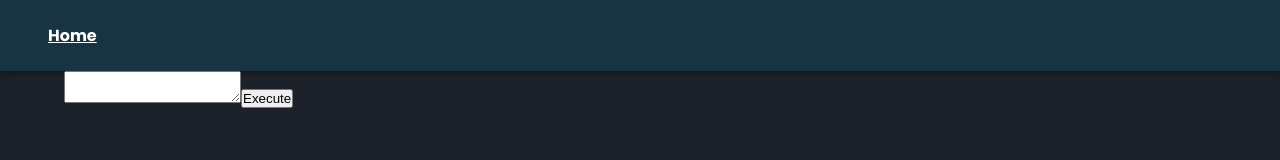
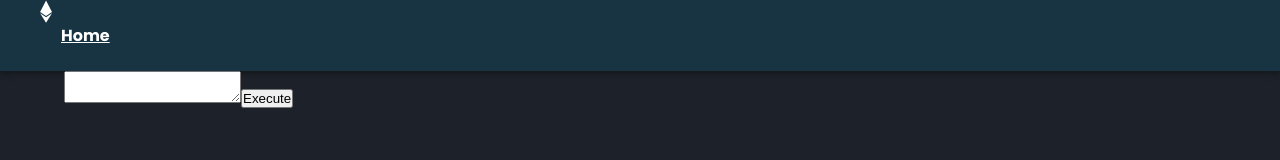
Before and after one commit to anhminhnguyen3110/DeXy-NFT-Trading-FE, a Next.js app: page / in a window 1280 px wide. Shown: the top 160 px of the page. Built offline with nearby package versions, Linux system fonts and the light colour scheme.

Commit message:
feat: add Etherium icon component

```diff
--- /dev/null
+++ b/src/components/EtheriumIcon.js
@@ -0,0 +1,12 @@
+export default function EtheriumIcon({ size = 13 }) {
+  return (
+    <div style={{ width: size, height: (20 * size) / 11 }}>
+      <svg xmlns="http://www.w3.org/2000/svg" viewBox="0 0 11 20" fill="none">
+        <path
+          d="M5.12065 0.498718L0.0721436 10.0955L5.12065 13.5229L10.1692 10.0955L5.12065 0.498718ZM0.0721436 11.238L5.12065 19.2353L10.1692 11.238L5.12065 14.6654L0.0721436 11.238Z"
+          fill="#FEFEFE"
+        />
+      </svg>
+    </div>
+  )
+}
--- a/src/layouts/AppBar.js
+++ b/src/layouts/AppBar.js
@@ -13,6 +13,7 @@ import {
   styled,
 } from '@mui/material'
 import MenuIcon from '@mui/icons-material/Menu'
+import EtheriumIcon from '@/components/EtheriumIcon'
 
 const AppBarStyled = styled(AppBar)(({ theme }) => ({
   backgroundColor: theme.palette.background.neutral,
@@ -85,6 +86,7 @@ function ResponsiveAppBar() {
             </Menu>
           </Box>
           <Box sx={{ flexGrow: 1, display: { xs: 'none', sm: 'flex' } }}>
+            <EtheriumIcon />
             {pages.map(([page, location]) => (
               <Button
                 key={page}
```
